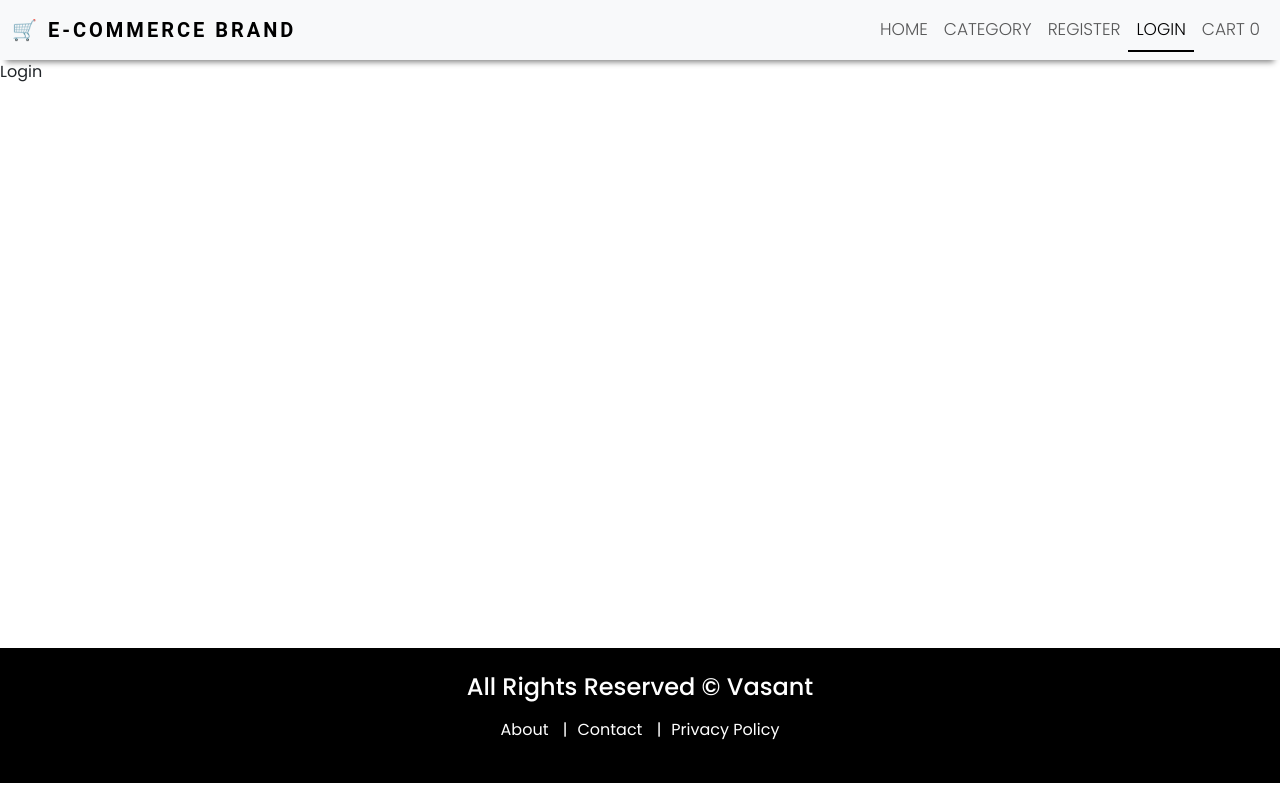
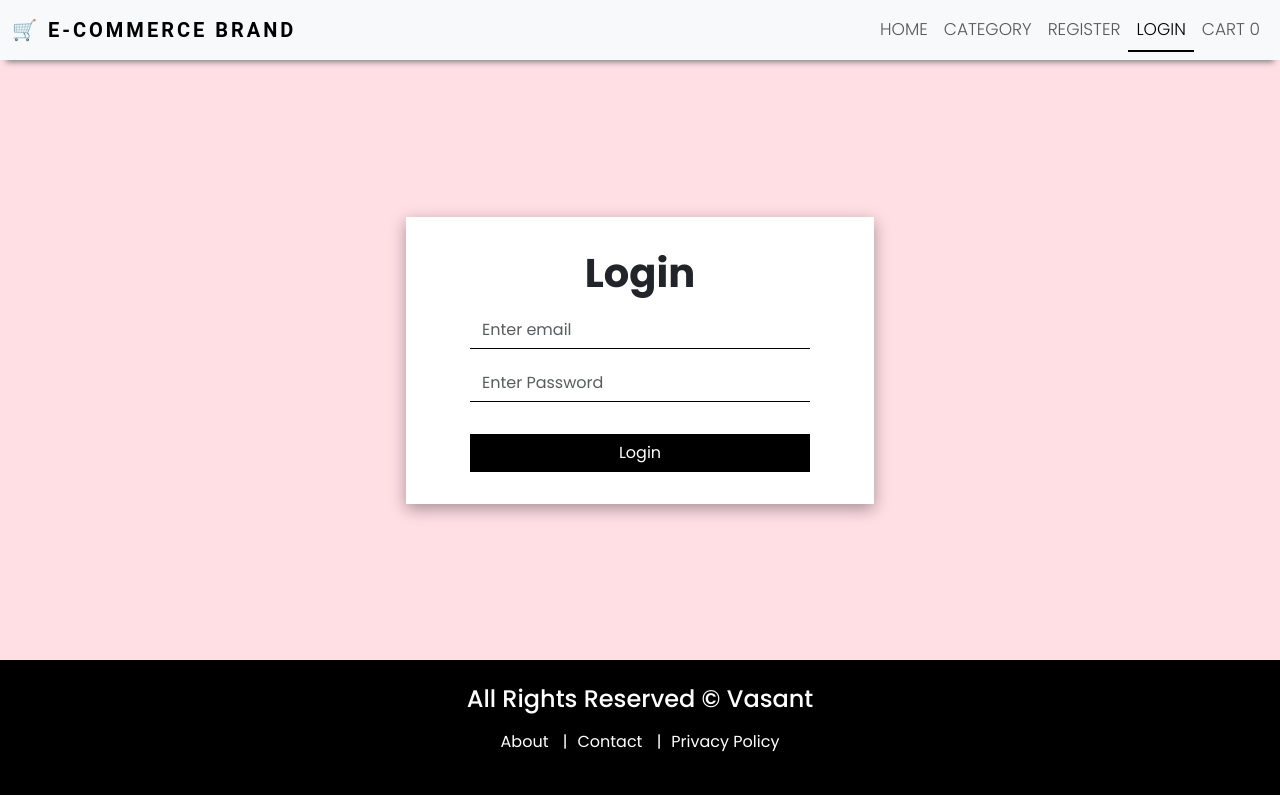
Before and after one commit to Vasant-Mestry-11/e-commerce-product-application, a React (Vite) app in the folder client/: page /login in a window 1280 px wide. Built offline with nearby package versions, Linux system fonts and the light colour scheme; a web font is replaced by a local one.

Commit message:
:zap: :lipstick: Login page

```diff
--- a/client/src/pages/auth/Login.jsx
+++ b/client/src/pages/auth/Login.jsx
@@ -1,7 +1,86 @@
+import { useState } from "react";
 import Layout from "../../components/Layout/Layout";
+import toast from "react-hot-toast";
+import axios from "axios";
+import { useNavigate } from "react-router-dom";
 
 const Login = () => {
-  return <Layout title="Login">Login</Layout>;
+  const [userDetails, setUserDetails] = useState({
+    name: "",
+    email: "",
+    password: "",
+    phone: "",
+    address: "",
+  });
+
+  const navigate = useNavigate();
+
+  const handleChange = (e) => {
+    setUserDetails((prevState) => ({
+      ...prevState,
+      [e.target.name]: e.target.value,
+    }));
+  };
+
+  const handleSubmit = async (e) => {
+    e.preventDefault();
+    try {
+      const res = await axios.post(`http://localhost:8080/api/v1/auth/login`, {
+        email,
+        password,
+      });
+      if (res.data.success) {
+        toast.success(res.data.message);
+        navigate("/");
+      } else {
+        toast.error(res.data.message);
+      }
+    } catch (error) {
+      console.log(error);
+      toast.error("Something went wrong");
+    }
+  };
+
+  const { email, password } = userDetails;
+  return (
+    <Layout title="Login">
+      <div className="form-container">
+        <form onSubmit={handleSubmit}>
+          <h1 className="title">Login</h1>
+
+          <div className="mb-3">
+            <input
+              type="email"
+              className="form-control"
+              id="exampleInputEmail"
+              placeholder="Enter email"
+              value={email}
+              name="email"
+              onChange={handleChange}
+              required
+            />
+          </div>
+
+          <div className="mb-3">
+            <input
+              type="password"
+              className="form-control"
+              id="exampleInputPassword1"
+              placeholder="Enter Password"
+              value={password}
+              name="password"
+              onChange={handleChange}
+              required
+            />
+          </div>
+
+          <button type="submit" className="btn btn-primary">
+            Login
+          </button>
+        </form>
+      </div>
+    </Layout>
+  );
 };
 
 export default Login;
```
